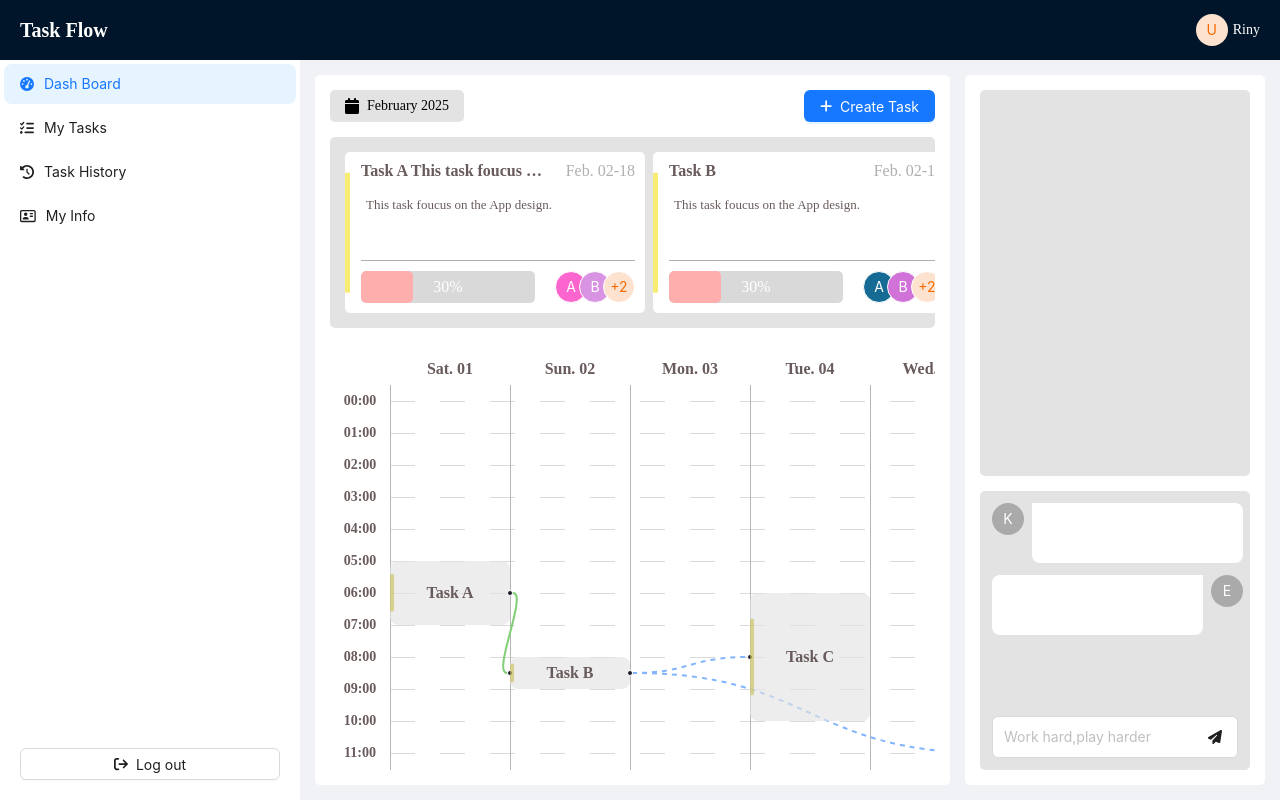
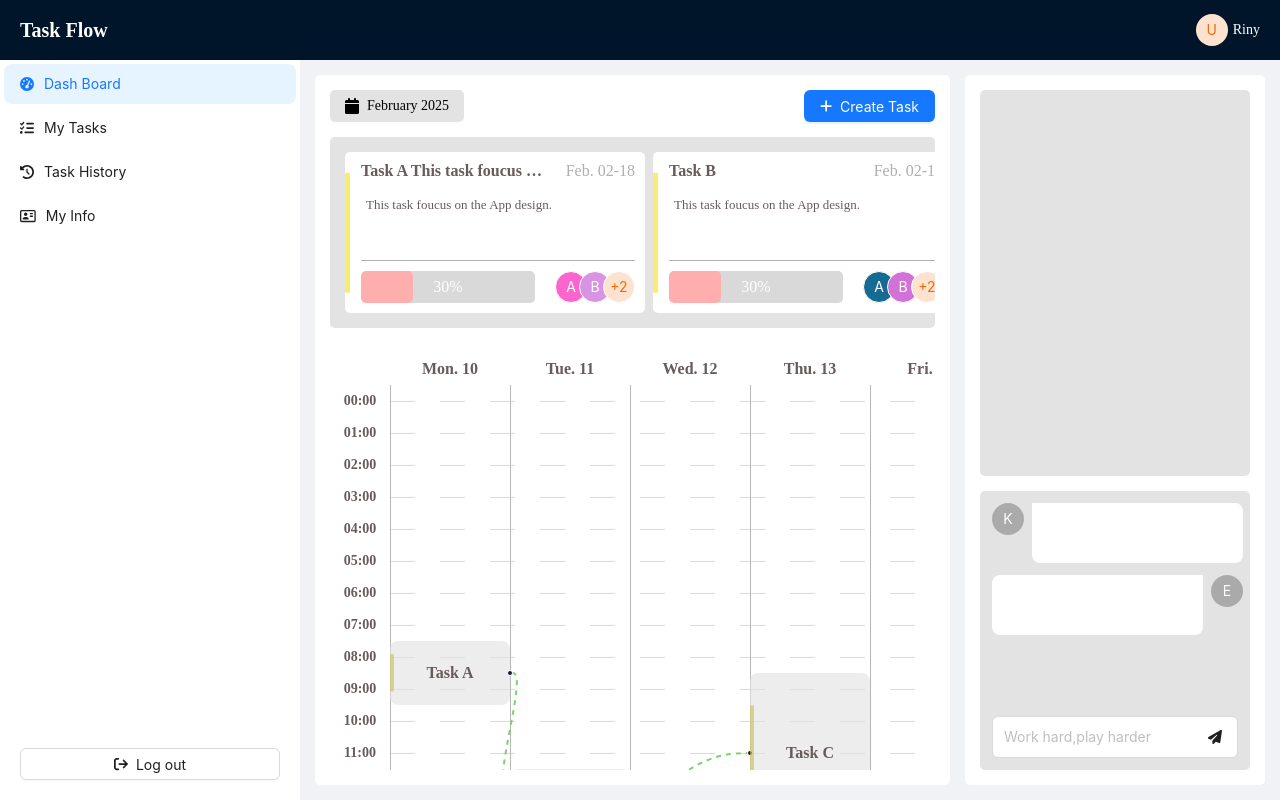
Before and after one commit to martinzhang03/CS130-Project, a React (Vite) app: page /dashboard in a window 1280 px wide. Built offline with nearby package versions, Linux system fonts and the light colour scheme.

Commit message:
finish auto calc task item size and position;task flow drag funcs;

```diff
--- a/package.json
+++ b/package.json
@@ -20,6 +20,7 @@
     "antd": "^5.24.0",
     "axios": "^1.7.9",
     "dayjs": "^1.11.13",
+    "jotai": "^2.12.1",
     "react": "^18.3.1",
     "react-dom": "^18.3.1",
     "react-router-dom": "^7.2.0"
--- a/src/views/dashboard/components/TaskFlow/index.jsx
+++ b/src/views/dashboard/components/TaskFlow/index.jsx
@@ -1,18 +1,18 @@
 import { ReactFlow, useEdgesState, useNodesState } from "@xyflow/react";
 import { useScroll, useSize } from "ahooks";
 import dayjs from "dayjs";
-import { useEffect, useRef, useState } from "react";
+import { useCallback, useEffect, useMemo, useRef, useState } from "react";
 import CusNode from "./CusNode";
-import './index.less'
+import "./index.less";
 import "@xyflow/react/dist/style.css";
-
-const dateHeight = 32;
+import { useAtomValue } from "jotai";
+import { taskListsAtom } from "../../../../components/Layout";
 
 const nodeTypes = {
   CusNode: CusNode,
 };
-
 const Flow = () => {
+  const taskList = useAtomValue(taskListsAtom);
   const wrapRef = useRef(null);
   const wrapSize = useSize(wrapRef);
 
@@ -21,20 +21,15 @@ const Flow = () => {
   const dateRef = useRef(null);
   const dateScroll = useScroll(dateRef);
 
-  const [dateArr, setDateArr] = useState([
-    "2025-02-01",
-    "2025-02-02",
-    "2025-02-03",
-    "2025-02-04",
-    "2025-02-05",
-    "2025-02-06",
-    "2025-02-07",
-  ]);
+  const [dateArr, setDateArr] = useState([]);
+  const [startDate, setStartDate] = useState();
 
+  const timeWidth = 60;
+  const dateHeight = 32;
   const [timeHeight, setTimeHeight] = useState(32);
-  const [timeMaxTop, setTimeMaxTop] = useState(0);
   const [dateWidth, setDateWidth] = useState(120);
-  const [dateMaxLeft, setDateMaxLeft] = useState(0);
+
+  const [isDrag, setIsDrag] = useState(false);
 
   const [viewport, setViewPort] = useState({
     x: 0,
@@ -42,99 +37,118 @@ const Flow = () => {
     zoom: 1,
   });
 
+  const onMouseDown = useCallback((evt) => {
+    setIsDrag(true);
+  }, []);
+
+  const onMouseUp = useCallback((evt) => {
+    setIsDrag(false);
+  }, []);
+
+  const onMouseMove = useCallback(
+    (evt) => {
+      if (isDrag) {
+        if (evt.movementX) {
+          document
+            .querySelector("#date")
+            ?.scrollTo(dateScroll.left - evt.movementX, 0);
+        }
+
+        if (evt.movementY) {
+          document
+            .querySelector("#time")
+            ?.scrollTo(0, timeScroll.top - evt.movementY);
+        }
+      }
+    },
+    [isDrag, timeScroll, dateScroll]
+  );
+
+  useEffect(() => {
+    setViewPort({
+      x: dateScroll?.left ? -dateScroll?.left : 0,
+      y: timeScroll?.top ? -timeScroll?.top : 0,
+      zoom: 1,
+    });
+  }, [timeScroll, dateScroll]);
+
   const [nodes, setNodes] = useNodesState([]);
   const [edges, setEdges] = useEdgesState([]);
 
+  const calcSize = useCallback(
+    (infos) => {
+      let x = 0,
+        y = 0,
+        width = dateWidth,
+        height = timeHeight;
+      x =
+        dayjs(infos.startTime).diff(dayjs(startDate), "day") * dateWidth +
+        timeWidth;
+      y = dayjs(infos.startTime).hour() * timeHeight + dateHeight;
+      if (infos.startTime && infos.endTime) {
+        let dayLen = dayjs(infos.endTime).diff(dayjs(infos.startTime), "day");
+        if (dayLen === 0) {
+          height =
+            dayjs(infos.endTime).diff(dayjs(infos.startTime), "hour") *
+            timeHeight;
+        } else {
+          width = dayLen * dateWidth;
+          height = timeHeight * 2;
+        }
+      }
+
+      return { x, y, width, height };
+    },
+    [dateWidth, timeHeight, startDate, timeWidth, dateHeight]
+  );
+
+  const getAllParentIds = (list) => {
+    let arr = [];
+    list.map((item) => {
+      if (item.dependency) {
+        arr.push(item.dependency);
+      }
+    });
+    return arr;
+  };
+
   useEffect(() => {
-    setNodes([
-      {
-        id: "1",
+    let nodes = [],
+      edges = [];
+    if (taskList.length) {
+      let parents = getAllParentIds(taskList);
+      taskList.map((task) => {
+        let info = calcSize(task);
+        let isStart = !task.dependency ? true : false;
+        nodes.push({
+          id: task.taskId,
           type: "CusNode",
           data: {
-          label: "Task A",
-          width: dateWidth,
-          height: timeHeight * 2,
-          isStart: true,
+            label: task.taskName,
+            width: info.width,
+            height: info.height,
+            isStart,
+            isEnd: parents.includes(task.taskId) ? false : true,
           },
-        position: { x: 60, y: dateHeight + timeHeight * 5 + timeHeight / 2 },
-        sourcePosition: "right",
-      },
-      {
-        id: "2",
-        type: "CusNode",
-        data: { label: "Task B", width: dateWidth, height: timeHeight * 1 },
-        position: {
-          x: 60 + dateWidth * 1,
-          y: dateHeight + timeHeight * 8 + timeHeight / 2,
-        },
-        sourcePosition: "right",
-        targetPosition: "left",
-      },
-      {
-        id: "3",
-        type: "CusNode",
-        data: {
-          label: "Task C",
-          width: dateWidth,
-          height: timeHeight * 4,
-          isEnd: true,
-        },
-        position: {
-          x: 60 + dateWidth * 3,
-          y: dateHeight + timeHeight * 6 + timeHeight / 2,
-        },
-        targetPosition: "left",
-      },
-      {
-        id: "4",
-        type: "CusNode",
-        data: {
-          label: "Task D",
-          width: dateWidth,
-          height: timeHeight * 2,
-          isEnd: true,
-        },
-        position: {
-          x: 60 + dateWidth * 5,
-          y: dateHeight + timeHeight * 10 + timeHeight / 2,
-        },
-        targetPosition: "left",
-      },
-    ]);
-
-    setEdges([
-      {
-        id: "e1-2",
-        source: "1",
-        target: "2",
-        animated: false,
+          position: { x: info.x, y: info.y },
+        });
+        if (!isStart) {
+          edges.push({
+            id: `edge${task.dependency}_${task.taskId}`,
+            source: task.dependency,
+            target: task.taskId,
+            animated: task.progress === "done" ? false : true,
             style: {
               stroke: "#81d076",
               strokeWidth: 2,
             },
-      },
-      {
-        id: "e2a-3",
-        source: "2",
-        target: "3",
-        animated: true,
-        style: {
-          stroke: "#82b4ff",
-          strokeWidth: 2,
-        },
-      },
-      {
-        id: "e2b-4",
-        source: "2",
-        target: "4",
-        animated: true,
-        style: {
-          stroke: "#82b4ff",
-          strokeWidth: 2,
-        },
-      },
-    ]);
-  }, [dateHeight,timeHeight,dateWidth]);
+          });
+        }
+      });
+    }
+    setNodes(nodes);
+    setEdges(edges);
+  }, [taskList, calcSize]);
 
   // calc time height
   useEffect(() => {
@@ -142,8 +156,6 @@ const Flow = () => {
       let height = Math.ceil(wrapSize.height / 24);
       let val = height >= 32 ? height : 32;
       setTimeHeight(val);
-      let top = val * 24 - wrapSize.height + dateHeight;
-      setTimeMaxTop(top);
     }
 
     if (wrapSize?.width && dateArr.length) {
@@ -151,22 +163,66 @@ const Flow = () => {
       let val = width >= 120 ? width : 120;
 
       setDateWidth(val);
-      let left = val * dateArr.length - wrapSize.width + 60;
-      setDateMaxLeft(left);
     }
   }, [wrapSize, dateArr, dateHeight]);
+
+  const getDateArr = (startDate, endDate) => {
+    let arr = [],
+      len = dayjs(endDate).diff(dayjs(startDate), "day");
+    for (let i = 0; i < len; i++) {
+      arr.push(dayjs(startDate).add(i, "day").format("YYYY-MM-DD"));
+    }
+    return arr;
+  };
+
+  const getDateRange = (list) => {
+    let start = "",
+      end = "";
+    list.map((info) => {
+      if (info.startTime) {
+        if (!start) {
+          start = info.startTime;
+        } else if (dayjs(info.startTime).diff(dayjs(start)) < 0) {
+          start = info.startTime;
+        }
+      }
+
+      if (info.endTime) {
+        if (!end) {
+          end = info.endTime;
+        } else if (dayjs(info.endTime).diff(dayjs(end)) > 0) {
+          end = info.endTime;
+        }
+      }
+    });
+    if (start && end && dayjs(end).diff(dayjs(start), "day") >= 7) {
+      return getDateArr(start, end);
+    } else {
+      return getDateArr(start, dayjs(start).add(8, "day"));
+    }
+  };
+
+  useEffect(() => {
+    let dates = [];
+    if (taskList.length) {
+      dates = getDateRange(taskList);
+    } else {
+      dates = getDateArr(dayjs(), dayjs().add(8, "day"));
+    }
+    setDateArr(dates);
+    setStartDate(dates[0]);
+  }, [taskList]);
 
   return (
     <>
       <div
         ref={wrapRef}
         style={{
-          width: '100%',
-          height: '100%',
+          width: "100%",
+          height: "100%",
           position: "relative",
           overflow: "hidden",
           userSelect: "none",
-          pointerEvents: "none",
         }}
       >
         {/* date */}
@@ -180,20 +236,13 @@ const Flow = () => {
             position: "absolute",
             top: 0,
             left: 0,
-            zIndex: 2,
+            zIndex: 200,
             display: "flex",
             alignItems: "center",
             overflow: "hidden",
+            paddingLeft: timeWidth,
           }}
         >
-          {/* empty box */}
-          <div
-            style={{
-              flex: "none",
-              width: 60,
-              height: "100%",
-            }}
-          ></div>
           {/* date item */}
           {dateArr.map((val, index) => {
             return (
@@ -215,18 +264,6 @@ const Flow = () => {
             );
           })}
         </div>
-        {/* date cover */}
-        <div
-          style={{
-            position: "absolute",
-            zIndex: 12,
-            top: 0,
-            left: 0,
-            width: 60,
-            height: dateHeight,
-            backgroundColor: "#fff",
-          }}
-        ></div>
         {/* date split */}
         {dateArr.map((_, index) => {
           return (
@@ -236,12 +273,14 @@ const Flow = () => {
                 position: "absolute",
                 top: dateHeight,
                 left: `${
-                  60 +
+                  timeWidth +
                   dateWidth * index -
                   (dateScroll?.left ? dateScroll?.left : 0)
                 }px`,
                 width: 1,
-                height: wrapSize?.height ? wrapSize?.height - dateHeight : '100%',
+                height: wrapSize?.height
+                  ? wrapSize?.height - dateHeight
+                  : "100%",
                 backgroundColor: "#B6B6B6",
               }}
             ></div>
@@ -255,10 +294,10 @@ const Flow = () => {
             position: "absolute",
             backgroundColor: "#fff",
             height: `calc(100% - ${dateHeight}px)`,
-            width: 60,
+            width: timeWidth,
             left: 0,
             top: dateHeight,
-            zIndex: 1,
+            zIndex: 199,
             overflow: "hidden",
             color: "#695B5B",
           }}
@@ -289,12 +328,12 @@ const Flow = () => {
               key={`time_split_${index}`}
               style={{
                 position: "absolute",
-                width: wrapSize?.width ? wrapSize?.width - 60 : '100%',
+                width: wrapSize?.width ? wrapSize?.width - timeWidth : "100%",
                 height: 1,
                 backgroundImage:
                   "linear-gradient(to right, #C1C0C099 50%, transparent 50%)",
                 backgroundSize: "50px 100%",
-                left: 60,
+                left: timeWidth,
                 top: `${
                   dateHeight +
                   timeHeight * index +
@@ -313,26 +352,33 @@ const Flow = () => {
             position: "relative",
           }}
         >
+          {/* drag box */}
+          <div
+            style={{
+              position: "absolute",
+              top: 0,
+              left: 0,
+              width: "100%",
+              height: "100%",
+              zIndex: 99,
+              opacity: 0.5,
+              cursor: isDrag ? "grabbing" : "grab",
+            }}
+            onMouseDown={onMouseDown}
+            onMouseMove={onMouseMove}
+            onMouseUp={onMouseUp}
+            onMouseLeave={onMouseUp}
+          ></div>
+          {nodes.length && (
             <ReactFlow
               nodes={nodes}
               edges={edges}
               nodeTypes={nodeTypes}
-            onViewportChange={(info) => {
-              console.log(info);
-              if (info.y <= 0 && Math.abs(info.y) <= timeMaxTop) {
-                setViewPort(info);
-                document.querySelector("#time")?.scrollTo(0, -info.y);
-              }
-
-              if (info.x <= 0 && Math.abs(info.x) <= dateMaxLeft) {
-                setViewPort(info);
-                document.querySelector("#date")?.scrollTo(-info.x, 0);
-              }
-            }}
               minZoom={1}
               maxZoom={1}
               viewport={viewport}
-          ></ReactFlow>
+            />
+          )}
         </div>
       </div>
     </>
--- a/src/views/dashboard/index.jsx
+++ b/src/views/dashboard/index.jsx
@@ -2,7 +2,7 @@ import { faCalendar, faPlus } from "@fortawesome/free-solid-svg-icons";
 import { FontAwesomeIcon } from "@fortawesome/react-fontawesome";
 import { Button, Space } from "antd";
 import dayjs from "dayjs";
-import React, { useState } from "react";
+import React, { useEffect, useMemo, useState } from "react";
 import ModifyTask from "./components/ModifyTask";
 import TaskItem from "./components/TaskItem";
 import TeamChat from "../../components/TeamChat";
@@ -222,10 +222,15 @@ const DashBoard = () => {
                 borderRadius: 5,
               }}
             >
-            <div style={{
-              width: "100%",
-              height: "100%"
-            }}><Flow /></div></div>
+              <div
+                style={{
+                  width: "100%",
+                  height: "100%",
+                }}
+              >
+                <Flow />
+              </div>
+            </div>
           </div>
           <div
             style={{
```
Also changed, not shown: src/components/Layout/index.jsx (+41 -1 lines), src/routes/index.jsx (+7 -4 lines), 1 other file (tests, documents, lock files or other folders). Lines whose indentation alone changed are shown as unchanged.
